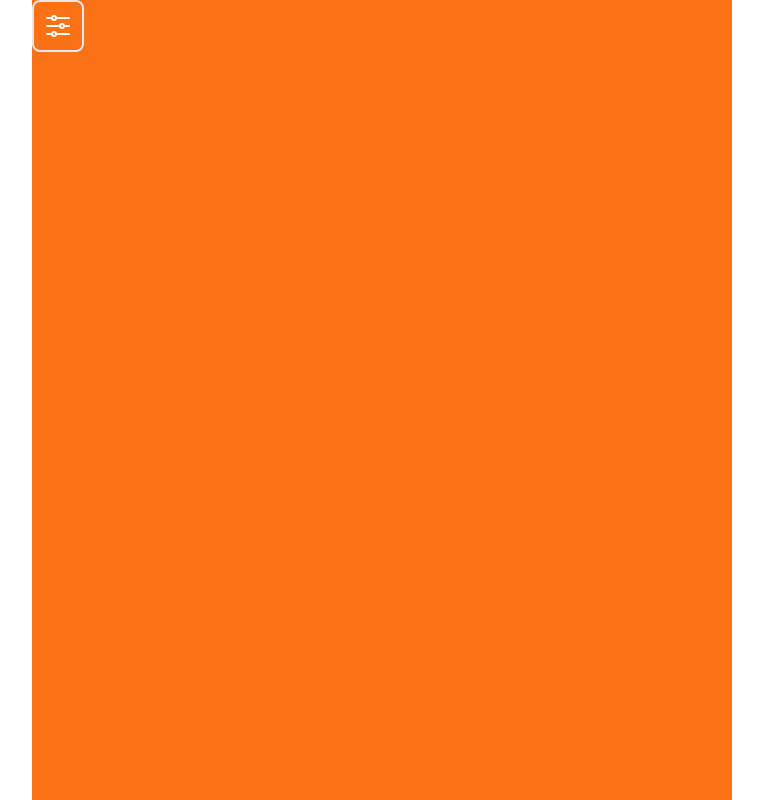
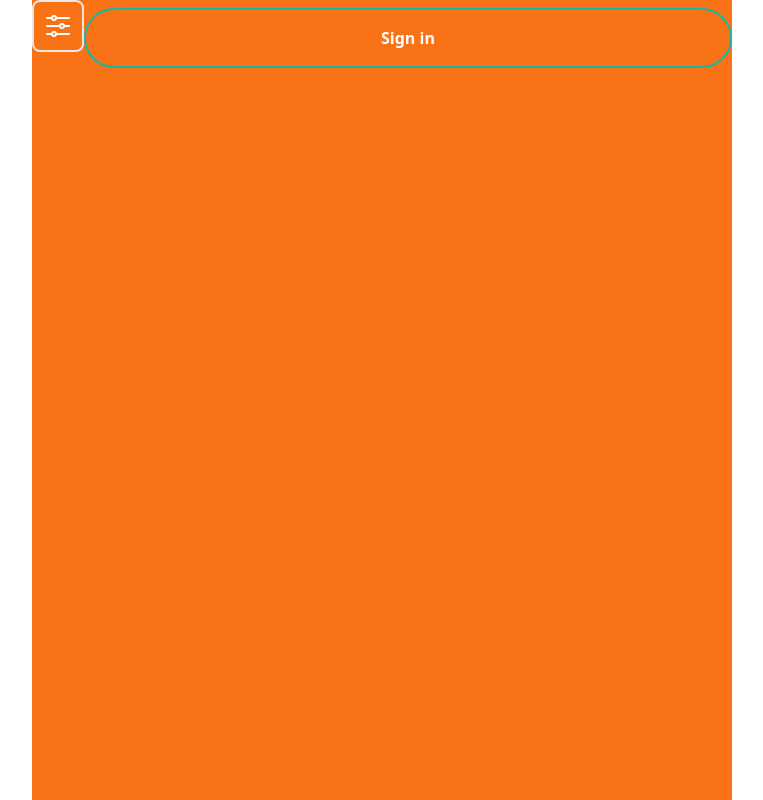
Before and after one commit to estheralade/qwikbill, a React (Vite) app: page / in a window 1280 px wide. Shown: the whole page, without its empty margins (258-1021 px from the left). Built offline with nearby package versions, Linux system fonts and the light colour scheme.

Commit message:
feat: add button component

```diff
--- a/src/App.jsx
+++ b/src/App.jsx
@@ -1,10 +1,12 @@
 import Badge from "./components/ui/badge";
+import Button from "./components/ui/button";
 
 function App() {
   // Router implementation here
   return (
     <div className="flex text-3xl w-full bg-orange-500 h-screen md:w-[700px]">
       <Badge variant="solid" />
+      <Button variant="outline">Sign in</Button>
     </div>
   );
 }
--- /dev/null
+++ b/src/components/ui/button.jsx
@@ -0,0 +1,37 @@
+// import { ReactPropTypes } from "react";
+import PropTypes from "prop-types";
+
+export default function Button({ variant, children }) {
+  let bgColor;
+
+  switch (variant) {
+    case "solid":
+      bgColor = "bg-teal-500";
+      break;
+    case "outline":
+      bgColor = "bg-transparent border-2 border-solid border-teal-500";
+      break;
+    default:
+      bgColor = "bg-teal-500";
+      break;
+  }
+
+  return (
+    <button
+      type="button"
+      className={`mt-2 text-base cursor-pointer font-bold text-white rounded-[32px] h-max w-full py-4 ${bgColor}`}
+    >
+      {children}
+    </button>
+  );
+}
+
+Button.propTypes = {
+  variant: PropTypes.string,
+  children: PropTypes.string,
+};
+
+Button.defaultProps = {
+  variant: "solid",
+  children: "default",
+};
```
Also changed, not shown: 1 other file (tests, documents, lock files or other folders).
